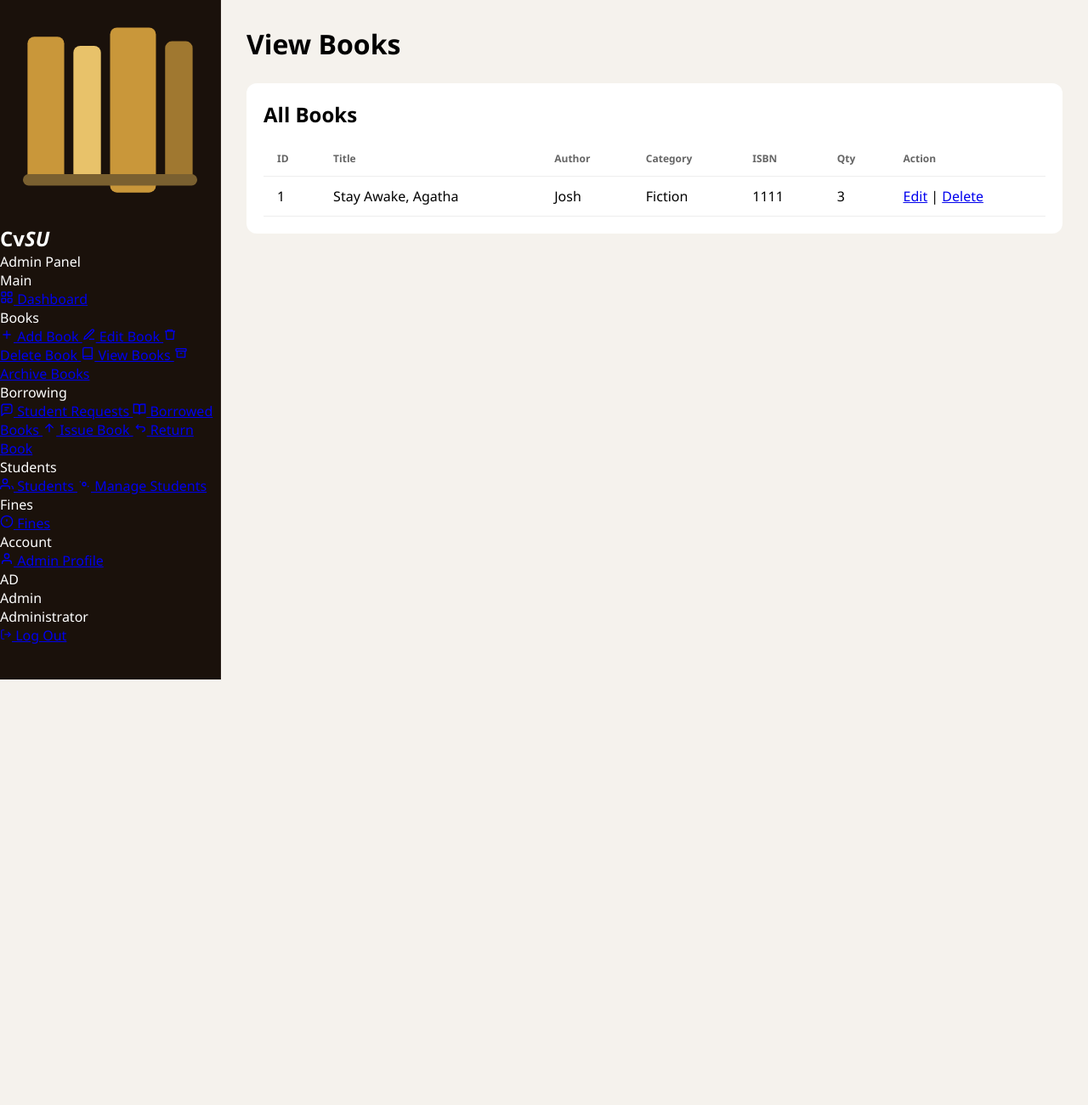
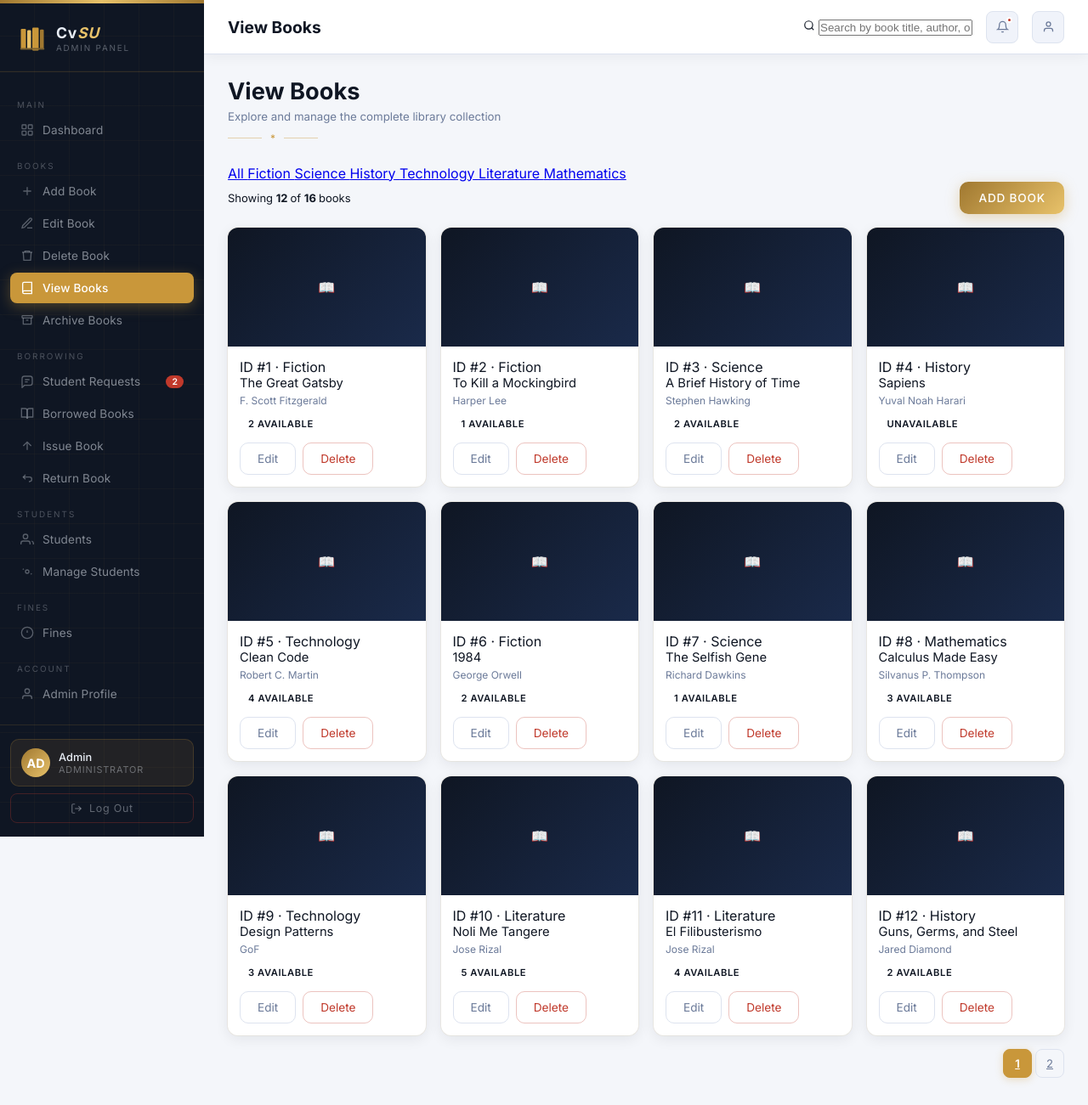
Before and after one commit to riellllllll/librarymanagementsystemgroupproject, a PHP site: page /admin/view_books.php in a window 1280 px wide. Shown: the whole page at 85% size. Before the commit the page ends 800 px from the top, so only its background shows below. Run offline with PHP 8.4, Linux system fonts and the light colour scheme.

Commit message:
delete book up

```diff
--- a/admin/view_books.php
+++ b/admin/view_books.php
@@ -1,62 +1,317 @@
-<?php session_start(); ?>
+<?php
+session_start();
+require 'library_data.php';
+
+$pending_count = count(array_filter($_SESSION['borrow_requests'], function ($req) {
+  return $req['status'] === 'pending';
+}));
+
+$genres = [
+  'All',
+  'Fiction',
+  'Science',
+  'History',
+  'Technology',
+  'Literature',
+  'Mathematics'
+];
+
+$selected_genre = $_GET['genre'] ?? 'All';
+
+$search_query = strtolower(trim($_GET['q'] ?? ''));
+
+$per_page = 12;
+
+$current_page_num = max(1, (int)($_GET['page'] ?? 1));
+
+$filtered = array_values(array_filter($_SESSION['books'], function ($book) use ($selected_genre, $search_query) {
+
+  $matches_genre =
+    $selected_genre === 'All' ||
+    $book['genre'] === $selected_genre;
+
+  $book_text = strtolower(
+    $book['id'] . ' ' .
+    $book['title'] . ' ' .
+    $book['author'] . ' ' .
+    $book['genre']
+  );
+
+  $matches_search =
+    $search_query === '' ||
+    strpos($book_text, $search_query) !== false;
+
+  return $matches_genre && $matches_search;
+}));
+
+$total = count($filtered);
+
+$total_pages = max(1, ceil($total / $per_page));
+
+$offset = ($current_page_num - 1) * $per_page;
+
+$books = array_slice($filtered, $offset, $per_page);
+?>
 
 <!DOCTYPE html>
 <html lang="en">
 
 <head>
+
   <meta charset="UTF-8">
+
+  <meta name="viewport" content="width=device-width, initial-scale=1.0">
+
   <title>View Books</title>
-    <link rel="stylesheet" href="../assets/admin.css">
+
+  <link href="https://fonts.googleapis.com/css2?family=Inter:wght@300;400;500;600;700&display=swap" rel="stylesheet">
+
+  <link rel="stylesheet" href="../assets/student.css">
+  <link rel="stylesheet" href="../student/style.css">
+
 </head>
 
 <body>
 
-<div class="container">
+<?php include 'sideBar.php'; ?>
 
-    <?php include "sidebar.php"; ?>
+<div class="main-wrapper">
 
-    <main class="main-content">
+  <header class="topbar">
 
-        <div class="header">
+    <span class="topbar-title">View Books</span>
+
+    <div class="topbar-spacer"></div>
+
+    <form class="topbar-search" method="GET" action="view_books.php">
+
+      <?php if ($selected_genre !== 'All'): ?>
+        <input
+          type="hidden"
+          name="genre"
+          value="<?= htmlspecialchars($selected_genre) ?>"
+        >
+      <?php endif; ?>
+
+      <svg width="14" height="14" viewBox="0 0 24 24" fill="none" stroke="currentColor" stroke-width="2">
+        <circle cx="11" cy="11" r="8"/>
+        <line x1="21" y1="21" x2="16.65" y2="16.65"/>
+      </svg>
+
+      <input
+        type="text"
+        name="q"
+        placeholder="Search by book title, author, or ID..."
+        value="<?= htmlspecialchars($_GET['q'] ?? '') ?>"
+      >
+
+    </form>
+
+    <a href="student_req.php" class="topbar-icon-btn" title="Student Borrow Requests">
+
+      <svg width="15" height="15" viewBox="0 0 24 24" fill="none" stroke="currentColor" stroke-width="2">
+        <path d="M18 8A6 6 0 0 0 6 8c0 7-3 9-3 9h18s-3-2-3-9"/>
+        <path d="M13.73 21a2 2 0 0 1-3.46 0"/>
+      </svg>
+
+      <?php if ($pending_count > 0): ?>
+        <span class="topbar-notif-dot"></span>
+      <?php endif; ?>
+
+    </a>
+
+    <a href="admin_profile.php" class="topbar-icon-btn" title="Admin Profile">
+
+      <svg width="15" height="15" viewBox="0 0 24 24" fill="none" stroke="currentColor" stroke-width="2">
+        <path d="M20 21v-2a4 4 0 0 0-4-4H8a4 4 0 0 0-4 4v2"/>
+        <circle cx="12" cy="7" r="4"/>
+      </svg>
+
+    </a>
+
+  </header>
+
+  <main class="page-content">
+
+    <div class="page-header">
+
       <h1>View Books</h1>
+
+      <p>
+        Explore and manage the complete library collection
+      </p>
+
+      <div class="gold-rule">
+        <span></span>
+        <i>*</i>
+        <span></span>
       </div>
 
-        <div class="panel">
-
-            <div class="panel-header">
-                <h2>All Books</h2>
     </div>
 
-            <table>
-                <thead>
-                    <tr>
-                        <th>ID</th>
-                        <th>Title</th>
-                        <th>Author</th>
-                        <th>Category</th>
-                        <th>ISBN</th>
-                        <th>Qty</th>
-                        <th>Action</th>
-                    </tr>
-                </thead>
+    <div class="category-pills">
 
-                <tbody>
-                    <tr>
-                        <td>1</td>
-                        <td>Stay Awake, Agatha</td>
-                        <td>Josh</td>
-                        <td>Fiction</td>
-                        <td>1111</td>
-                        <td>3</td>
-                        <td>
-                            <a href="edit_book.php?id=1">Edit</a> |
-                            <a href="delete_book.php?id=1">Delete</a>
-                        </td>
-                    </tr>
-                </tbody>
-            </table>
+      <?php foreach ($genres as $genre): ?>
+
+        <a
+          href="?genre=<?= urlencode($genre) ?><?= $search_query !== '' ? '&q=' . urlencode($_GET['q']) : '' ?>"
+          class="category-pill <?= $genre === $selected_genre ? 'active' : '' ?>"
+        >
+          <?= htmlspecialchars($genre) ?>
+        </a>
+
+      <?php endforeach; ?>
 
     </div>
+
+    <div style="display:flex; align-items:center; justify-content:space-between; gap:12px; margin-bottom:16px;">
+
+      <p class="text-muted" style="font-size:13px;">
+
+        Showing
+
+        <strong style="color:var(--ink)">
+          <?= count($books) ?>
+        </strong>
+
+        of
+
+        <strong style="color:var(--ink)">
+          <?= $total ?>
+        </strong>
+
+        books
+
+      </p>
+
+      <a href="add_book.php" class="btn-primary">
+        Add Book
+      </a>
+
+    </div>
+
+    <?php if (empty($books)): ?>
+
+      <div class="card">
+
+        <div class="empty-state">
+
+          <div class="empty-icon">
+            &#128218;
+          </div>
+
+          <h3>No books found</h3>
+
+          <p>
+            No books matched your selected genre or search term.
+          </p>
+
+        </div>
+
+      </div>
+
+    <?php else: ?>
+
+      <div class="books-grid">
+
+        <?php foreach ($books as $book): ?>
+
+          <div class="book-card">
+
+            <div class="book-cover <?= htmlspecialchars($book['color']) ?>">
+
+              <span class="book-cover-icon">
+                &#128214;
+              </span>
+
+              <div class="book-cover-accent"></div>
+
+            </div>
+
+            <div class="book-info">
+
+              <div class="book-category">
+
+                ID #<?= htmlspecialchars($book['id']) ?>
+
+                &middot;
+
+                <?= htmlspecialchars($book['genre']) ?>
+
+              </div>
+
+              <div class="book-title">
+                <?= htmlspecialchars($book['title']) ?>
+              </div>
+
+              <div class="book-author">
+                <?= htmlspecialchars($book['author']) ?>
+              </div>
+
+              <div class="book-meta">
+
+                <?php if ($book['available'] > 0): ?>
+
+                  <span class="badge badge-success">
+                    <?= htmlspecialchars($book['available']) ?> Available
+                  </span>
+
+                <?php else: ?>
+
+                  <span class="badge badge-danger">
+                    Unavailable
+                  </span>
+
+                <?php endif; ?>
+
+              </div>
+
+              <div style="display:flex; gap:8px; margin-top:12px;">
+
+                <a
+                  href="edit_book.php?id=<?= urlencode($book['id']) ?>"
+                  class="btn-outline"
+                >
+                  Edit
+                </a>
+
+                <a
+                  href="delete_book.php?id=<?= urlencode($book['id']) ?>"
+                  class="btn-danger"
+                >
+                  Delete
+                </a>
+
+              </div>
+
+            </div>
+
+          </div>
+
+        <?php endforeach; ?>
+
+      </div>
+
+      <?php if ($total_pages > 1): ?>
+
+        <div class="pagination">
+
+          <?php for ($i = 1; $i <= $total_pages; $i++): ?>
+
+            <a
+              href="?genre=<?= urlencode($selected_genre) ?>&q=<?= urlencode($_GET['q'] ?? '') ?>&page=<?= $i ?>"
+              class="page-btn <?= $i === $current_page_num ? 'active' : '' ?>"
+            >
+              <?= $i ?>
+            </a>
+
+          <?php endfor; ?>
+
+        </div>
+
+      <?php endif; ?>
+
+    <?php endif; ?>
 
   </main>
 
```
Also changed, not shown: admin/delete_book.php (+91 -22 lines). Lines whose indentation alone changed are shown as unchanged.
